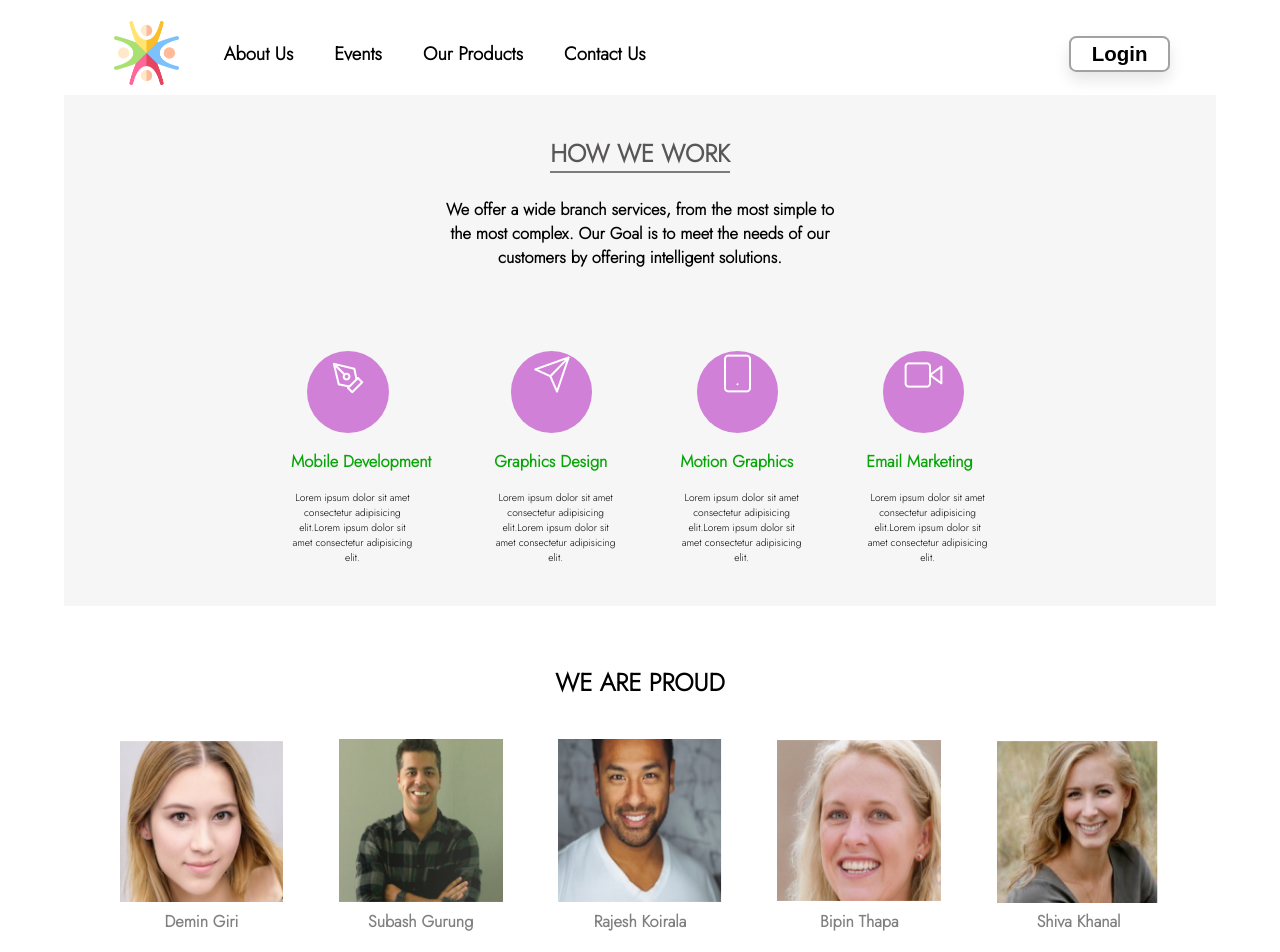
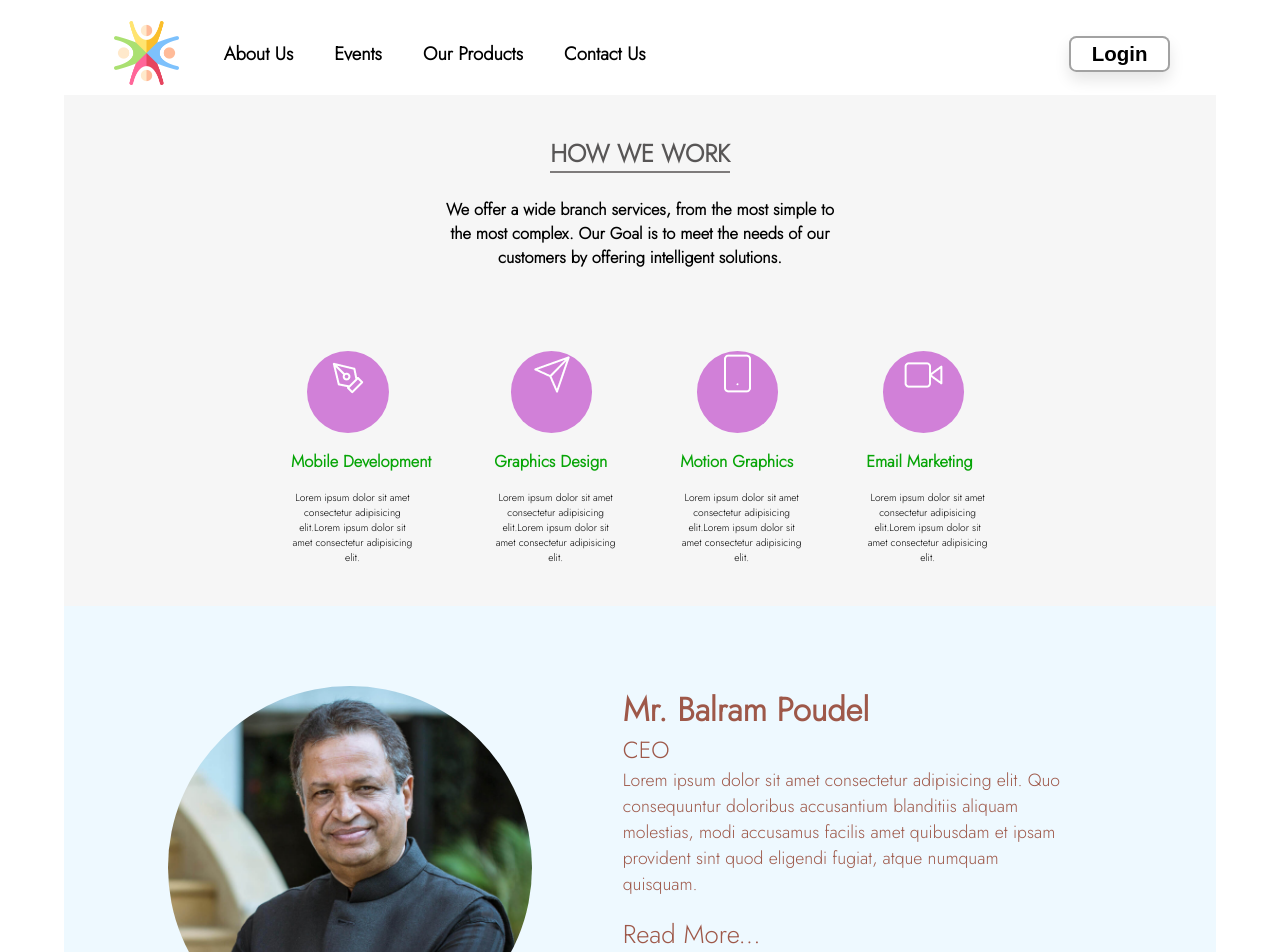
Before and after one commit to SeniorIntern/creative-collection, a React (Create React App) app: page /about in a window 1280 px wide. Shown: the top 952 px of the page. Built offline with nearby package versions, Linux system fonts and the light colour scheme.

Commit message:
CEO part almost done

```diff
--- a/src/assets/styles/About.css
+++ b/src/assets/styles/About.css
@@ -86,3 +86,47 @@
   color: grey;
   text-align: center;
 }
+.about_ceo {
+  padding-top: 7%;
+  padding-left: 9%;
+  padding-right: 12%;
+  color: #9e5849;
+  background-color: #eef9ff;
+}
+.ceo__container {
+  display: flex;
+  justify-content: space-between;
+  flex: 1;
+  margin-bottom: 2.4rem;
+}
+.ceo__container__left {
+  position: relative;
+  text-align: center;
+  flex: 0.4;
+}
+.ceo__image {
+  position: absolute;
+}
+.ceo__image > img {
+  width: 100%;
+  border-radius: 100%;
+}
+.ceo__container__right {
+  flex: 0.5;
+}
+.ceo__container__right > h4 {
+  font-weight: 800;
+  font-size: 0.8rem;
+}
+.ceo__container__right > h5 {
+  font-size: 0.57rem;
+  font-weight: 200;
+}
+.ceo__readmore > p {
+  font-size: 0.63rem;
+  padding-bottom: 0.5em;
+}
+.ceo__container__right > p {
+  font-size: 0.43rem;
+  margin-bottom: 1em;
+}
--- a/src/components/About.js
+++ b/src/components/About.js
@@ -1,101 +1,120 @@
-import React from "react";
-import "../assets/styles/About.css";
-import mate1 from "../assets/images/Demin.PNG";
-import mate2 from "../assets/images/Subash.PNG";
-import mate3 from "../assets/images/Rajesh.PNG";
-import mate4 from "../assets/images/Bipin.PNG";
-import mate5 from "../assets/images/Shiva.PNG";
-import pen from "../assets/images/icons/pen.png";
-import send from "../assets/images/icons/send.png";
-import smartphone from "../assets/images/icons/smartphone.png";
-import video from "../assets/images/icons/video.png";
+import React from 'react'
+import '../assets/styles/About.css'
+import mate1 from '../assets/images/Demin.PNG'
+import ceoImage from '../assets/images/binod.png'
+import mate2 from '../assets/images/Subash.PNG'
+import mate3 from '../assets/images/Rajesh.PNG'
+import mate4 from '../assets/images/Bipin.PNG'
+import mate5 from '../assets/images/Shiva.PNG'
+import pen from '../assets/images/icons/pen.png'
+import send from '../assets/images/icons/send.png'
+import smartphone from '../assets/images/icons/smartphone.png'
+import video from '../assets/images/icons/video.png'
 
 export default function About() {
   return (
-        <div className="about__container">
-            <div className="about__work">
-                <div className="work__intro">
-                    <h4 className="shadow">HOW WE WORK</h4>
+    <div className='about__container'>
+      <div className='about__work'>
+        <div className='work__intro'>
+          <h4 className='shadow'>HOW WE WORK</h4>
           <p>
-                        We offer a wide branch services, from the most simple to
-                        the most complex. Our Goal is to meet the needs of our
-                        customers by offering intelligent solutions.
+            We offer a wide branch services, from the most simple to the most
+            complex. Our Goal is to meet the needs of our customers by offering
+            intelligent solutions.
           </p>
         </div>
-                <div className="work__scope">
-                    <div className="col">
-                        <div className="circle__img">
-                            <img src={pen} alt="" />
+        <div className='work__scope'>
+          <div className='col'>
+            <div className='circle__img'>
+              <img src={pen} alt='' />
             </div>
             <h5>Mobile Development </h5>
             <p>
-                            Lorem ipsum dolor sit amet consectetur adipisicing
-                            elit.Lorem ipsum dolor sit amet consectetur
-                            adipisicing elit.
+              Lorem ipsum dolor sit amet consectetur adipisicing elit.Lorem
+              ipsum dolor sit amet consectetur adipisicing elit.
             </p>
           </div>
-                    <div className="col">
-                        <div className="circle__img">
-                            <img src={send} alt="" />
+          <div className='col'>
+            <div className='circle__img'>
+              <img src={send} alt='' />
             </div>
             <h5>Graphics Design</h5>
             <p>
-                            Lorem ipsum dolor sit amet consectetur adipisicing
-                            elit.Lorem ipsum dolor sit amet consectetur
-                            adipisicing elit.
+              Lorem ipsum dolor sit amet consectetur adipisicing elit.Lorem
+              ipsum dolor sit amet consectetur adipisicing elit.
             </p>
           </div>
-                    <div className="col">
-                        <div className="circle__img">
-                            <img src={smartphone} alt="" />
+          <div className='col'>
+            <div className='circle__img'>
+              <img src={smartphone} alt='' />
             </div>
             <h5>Motion Graphics</h5>
             <p>
-                            Lorem ipsum dolor sit amet consectetur adipisicing
-                            elit.Lorem ipsum dolor sit amet consectetur
-                            adipisicing elit.
+              Lorem ipsum dolor sit amet consectetur adipisicing elit.Lorem
+              ipsum dolor sit amet consectetur adipisicing elit.
             </p>
           </div>
-                    <div className="col">
-                        <div className="circle__img">
-                            <img src={video} alt="" />
+          <div className='col'>
+            <div className='circle__img'>
+              <img src={video} alt='' />
             </div>
             <h5>Email Marketing</h5>
             <p>
-                            Lorem ipsum dolor sit amet consectetur adipisicing
-                            elit.Lorem ipsum dolor sit amet consectetur
-                            adipisicing elit.
+              Lorem ipsum dolor sit amet consectetur adipisicing elit.Lorem
+              ipsum dolor sit amet consectetur adipisicing elit.
             </p>
           </div>
         </div>
       </div>
-            <div className="about_ceo"></div>
-            <div className="about_proudteammates">
+      <div className='about_ceo'>
+        <div className='ceo__container'>
+          <div className='ceo__container__left'>
+            <div className='ceo__image'>
+              <img src={ceoImage} alt='' />
+            </div>
+          </div>
+          <div className='ceo__container__right'>
+            <h4>Mr. Balram Poudel</h4>
+            <h5>CEO</h5>
+            <p>
+              Lorem ipsum dolor sit amet consectetur adipisicing elit. Quo
+              consequuntur doloribus accusantium blanditiis aliquam molestias,
+              modi accusamus facilis amet quibusdam et ipsam provident sint quod
+              eligendi fugiat, atque numquam quisquam.
+            </p>
+
+            <div className='ceo__readmore'>
+              <p>Read More...</p>
+            </div>
+          </div>
+        </div>
+      </div>
+      <div className='about_proudteammates'>
         <h4>WE ARE PROUD</h4>
-                <div className="teammate_photos">
+        <div className='teammate_photos'>
           {/* SETUP PROPS LATER */}
           <p>
-                        <img src={mate1} alt="Ram" className="team__pic" />
+            <img src={mate1} alt='Ram' className='team__pic' />
             <p>Demin Giri</p>
           </p>
           <p>
-                        <img src={mate2} alt="Subash" className="team__pic" />
+            <img src={mate2} alt='Subash' className='team__pic' />
             <p>Subash Gurung</p>
           </p>
           <p>
-                        <img src={mate3} alt="Rajesh" className="team__pic" />
+            <img src={mate3} alt='Rajesh' className='team__pic' />
             <p>Rajesh Koirala</p>
           </p>
           <p>
-                        <img src={mate4} alt="Bipin" className="team__pic" />
+            <img src={mate4} alt='Bipin' className='team__pic' />
             <p>Bipin Thapa</p>
           </p>
           <p>
-                        <img src={mate5} alt="Shiva" className="team__pic" />
+            <img src={mate5} alt='Shiva' className='team__pic' />
             <p>Shiva Khanal</p>
           </p>
         </div>
       </div>
     </div>
-    );
+  )
 }
```
Also changed, not shown: 1 other file (tests, documents, lock files or other folders). Lines whose indentation alone changed are shown as unchanged.
